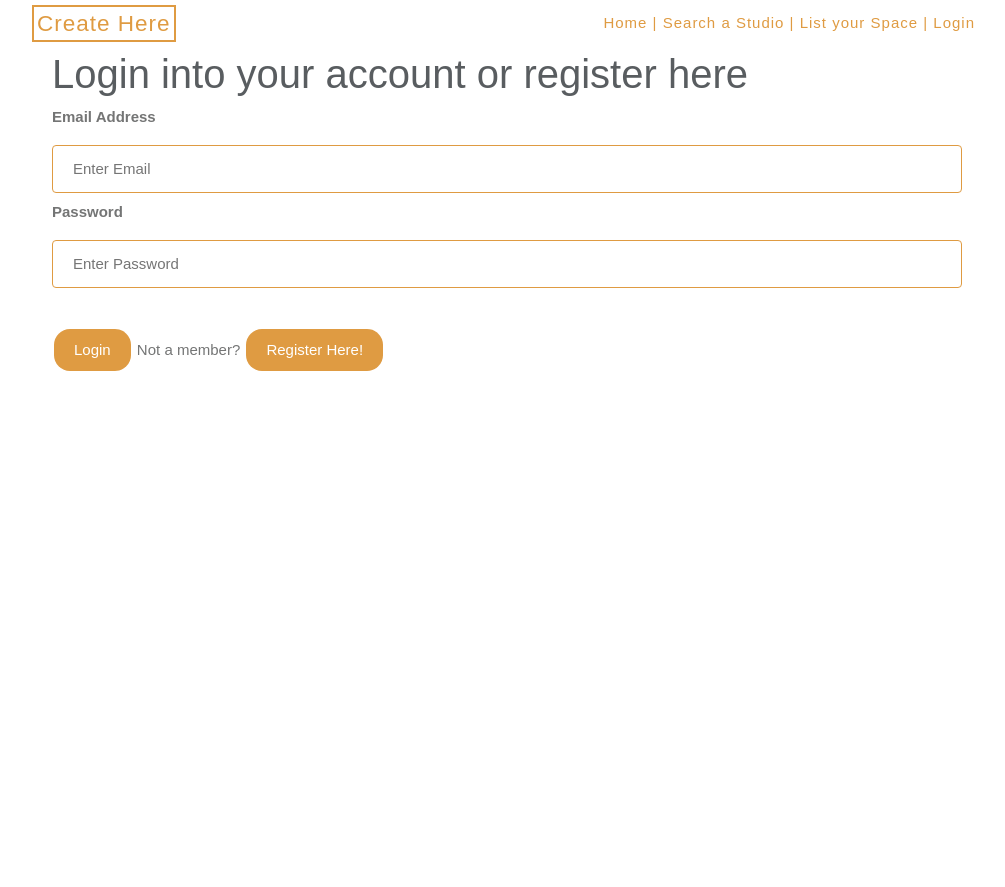
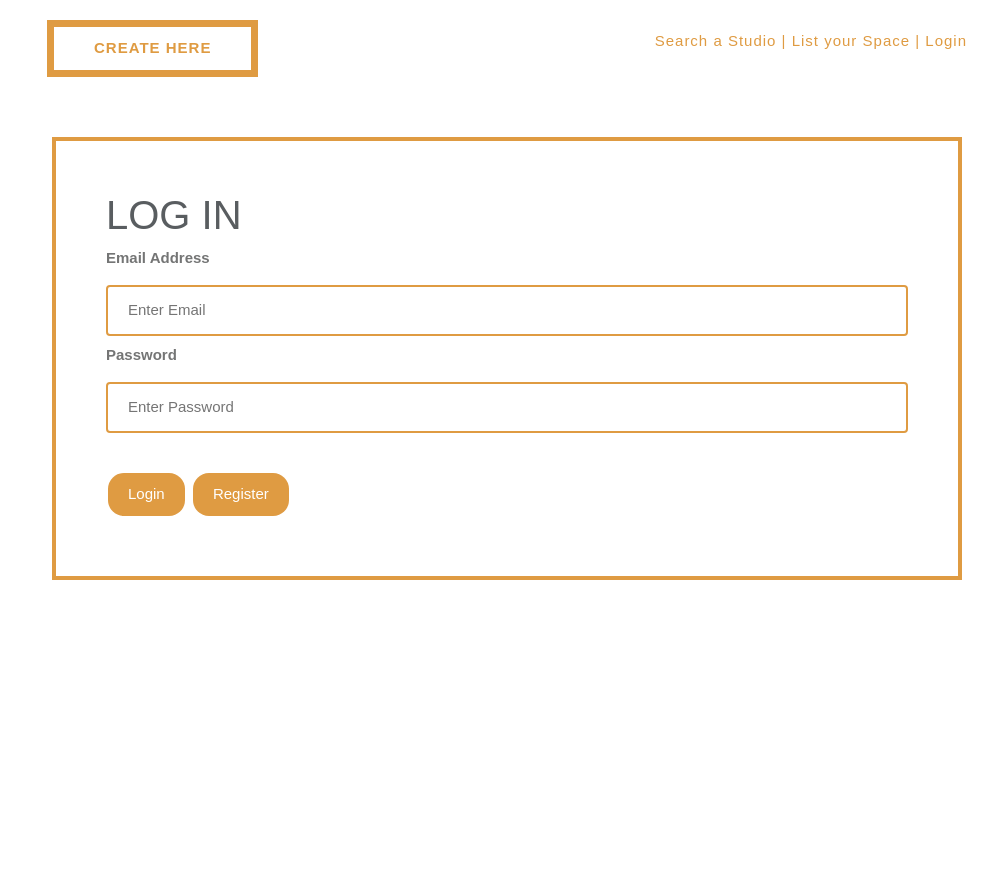
Before and after one commit to jchen211/404_NOT_FOUND, a web app: file public/login.html in a window 1280 px wide. Shown: the whole page, without its empty margins (133-1138 px from the left). Before the commit the page ends 371 px from the top, so only its background shows below. Run offline with its HTML, style and script files only (its server is not run), Linux system fonts and the light colour scheme; some libraries are stand-ins or nearby versions.

Commit message:
fixing html b/c of animation, lost color

```diff
--- a/public/css/styles.css
+++ b/public/css/styles.css
@@ -7,26 +7,21 @@ body {
   color: #747575;
   margin: 0px;
   box-sizing: border-box;
-  /* display: flex; */
   height: 100%;
 }
-
 
 .container {
   width: 100%;
   min-height: 100%;
   max-width: 960px;
-  margin: auto;
+  margin: 0 auto;
   clear: both;
   padding: 50px 25px;
-  /* background-color: white; */
-  overflow:auto;
   flex: 1
 }
 
 #masterhead{
   color: rgb(223, 155, 66);
-  position: fixed;
   top: 0;
   left:0;
   width: 100%;
@@ -38,18 +33,20 @@ body {
 
 .navContainer{
   width: 960px;
-  margin:auto;
+  margin: 10px auto;
 }
 
 #logo{
+  color: rgb(223, 155, 66);
   float:left;
-  border: 2px solid rgb(223, 155, 66);
-  margin: 5px;
-  padding:3px;
+  border: 7px solid rgb(223, 155, 66);
+  margin: 10px 20px;
+  padding:10px 40px;
+  font-weight: bold;
 }
 
 #navitems{
-  padding:12px;
+  padding:20px;
   float: right;
 }
 
@@ -57,7 +54,7 @@ body {
   text-decoration: underline;
 }
 
-h1,h2,h3.h4,h5,h6{
+h1,h2,h3,h4,h5,h6{
   color: #595d60;
 }
 
@@ -69,7 +66,7 @@ a {
 a:hover {
   color: rgb(223, 155, 66);
   font-weight: 200;
-  letter-spacing: 3px;
+  letter-spacing: 2px;
 }
 
 button {
@@ -84,10 +81,11 @@ button {
   margin: 10px 2px;
   cursor: pointer;
   border-radius: 16px;
+  outline: none;
 }
 
 .form{
-  border: 1px solid rgb(223, 155, 66);
+  border: 2px solid rgb(223, 155, 66);
   width: 100%;
   padding: 12px 20px;
   margin: 8px 0;
@@ -106,13 +104,15 @@ button {
   box-sizing: border-box;
 }
 
+#loginForm, .searchContainer {
+  border: solid 4px #DF9B42;
+  padding: 50px;
+}
 
-
-#listingForm{
+#listingForm {
   align-content: center;
   box-sizing: border-box;
 }
-
 
 
 select{
@@ -187,11 +187,22 @@ select{
   font-size: 26px;
   font-weight: bold;
   letter-spacing: 3px;
-  border: solid 4px white;
+  border: solid 4px #FFFFFF;
   border-radius: 0%;
+  background-color: transparent;
+  outline: none;
+}
+
+#introWrapper {
+  position: absolute;
+  left:50%;
+  right: 15%;
+  top: 10%;
+  width: 35%;
+  opacity: 0;
+  transform: translateX(200px);
 
 }
-
 
 @media only screen and (max-width: 980px) {
   .navContainer{
--- a/public/login.html
+++ b/public/login.html
@@ -17,11 +17,9 @@
   <div id="masterhead">
     <div class="navContainer">
       <div>
-        <h4 id="logo">Create Here</h4>
+        <a href="index.html" id="logo">CREATE HERE</a>
       </div>
-
       <div id="navitems">
-        <a href="index.html">Home</a> |
         <a href="search.html">Search a Studio</a> |
         <a href="formlisting.html">List your Space</a> |
         <a href="login.html">Login</a>
@@ -33,21 +31,18 @@
   <div class="container">
     <div id="loginForm">
       <form>
-          <h2>Login into your account or register here</h2>
+        <h2>LOG IN</h2>
         <label for="email"><b>Email Address</b></label>
         <input type="text" class="form" placeholder="Enter Email" id="login-email" required>
 
         <label for="psw"><b>Password</b></label>
         <input type="password" class="form" placeholder="Enter Password" id="login-psw" required>
       </form>
+
       <br><button id="loginButton" type="button">Login</button>
-      Not a member?
-
 
       <!-- Button trigger modal -->
-      <button type="button" data-toggle="modal" data-target="#exampleModalCenter">
-        Register Here!
-      </button>
+      <button type="button" data-toggle="modal" data-target="#exampleModalCenter">Register</button>
 
       <!-- Modal -->
       <div class="modal fade" id="exampleModalCenter" tabindex="-1" role="dialog"
@@ -84,25 +79,10 @@
           </div>
         </div>
       </div>
-
-
-
     </div>
   </div>
-  </div>
 
-  </div>
-  </div>
-
-
-  </div>
-  </div>
   <script src="js/users.js" type="text/javascript"></script>
 
-
 </body>
-
-
-</body>
-
 </html>
```
Also changed, not shown: public/index.html (+11 -24 lines), public/search.html (+4 -11 lines).
